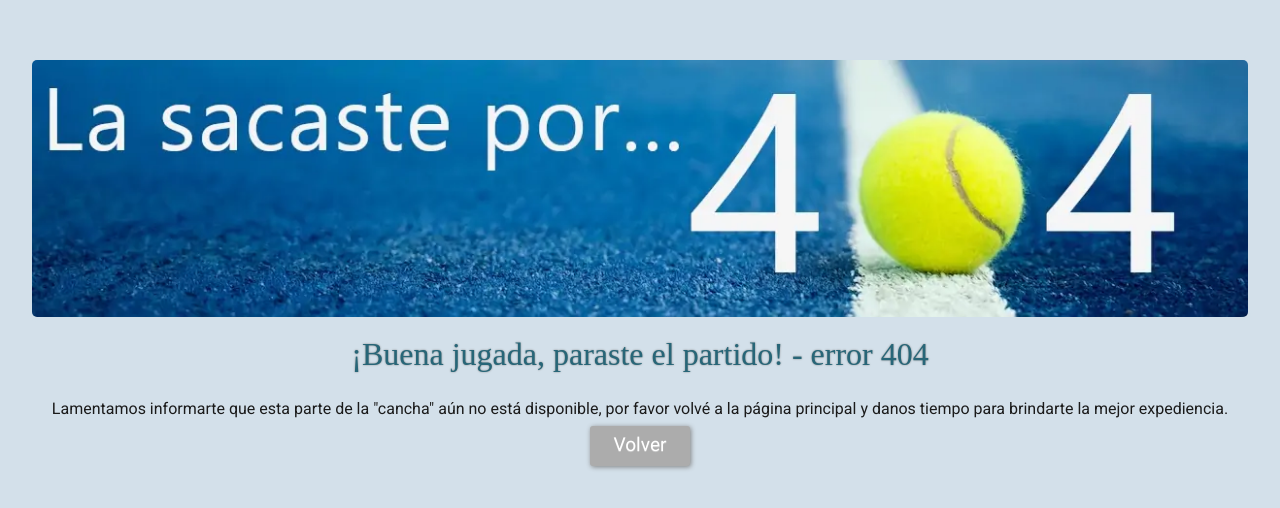
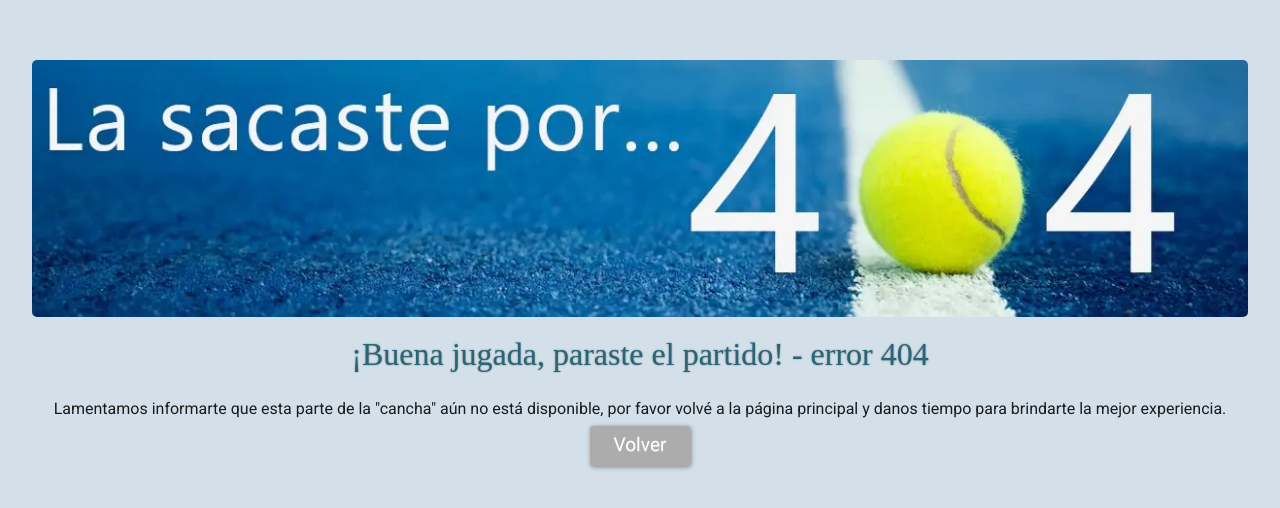
Before and after one commit to gonzagiorgis/JardinPadelGiorgis, a website: page pages/404.html in a window 1280 px wide. Shown: the part 180-688 px from the top of the page. Drawn offline with Linux system fonts and the light colour scheme; a web font is replaced by a local one.

Commit message:
corrección ortográfica página 404

```diff
--- a/pages/404.html
+++ b/pages/404.html
@@ -23,7 +23,7 @@
         <h1 class="titulo404 mt-2">¡Buena jugada, paraste el partido! - error 404</h1>
         <p class="text__roboto--black">Lamentamos informarte que esta parte de la "cancha" aún no está disponible, por
             favor volvé a
-            la página principal y danos tiempo para brindarte la mejor expediencia.</p>
+            la página principal y danos tiempo para brindarte la mejor experiencia.</p>
         <a href="../index.html">
             <button class="btn-grey">Volver</button>
         </a>
```
